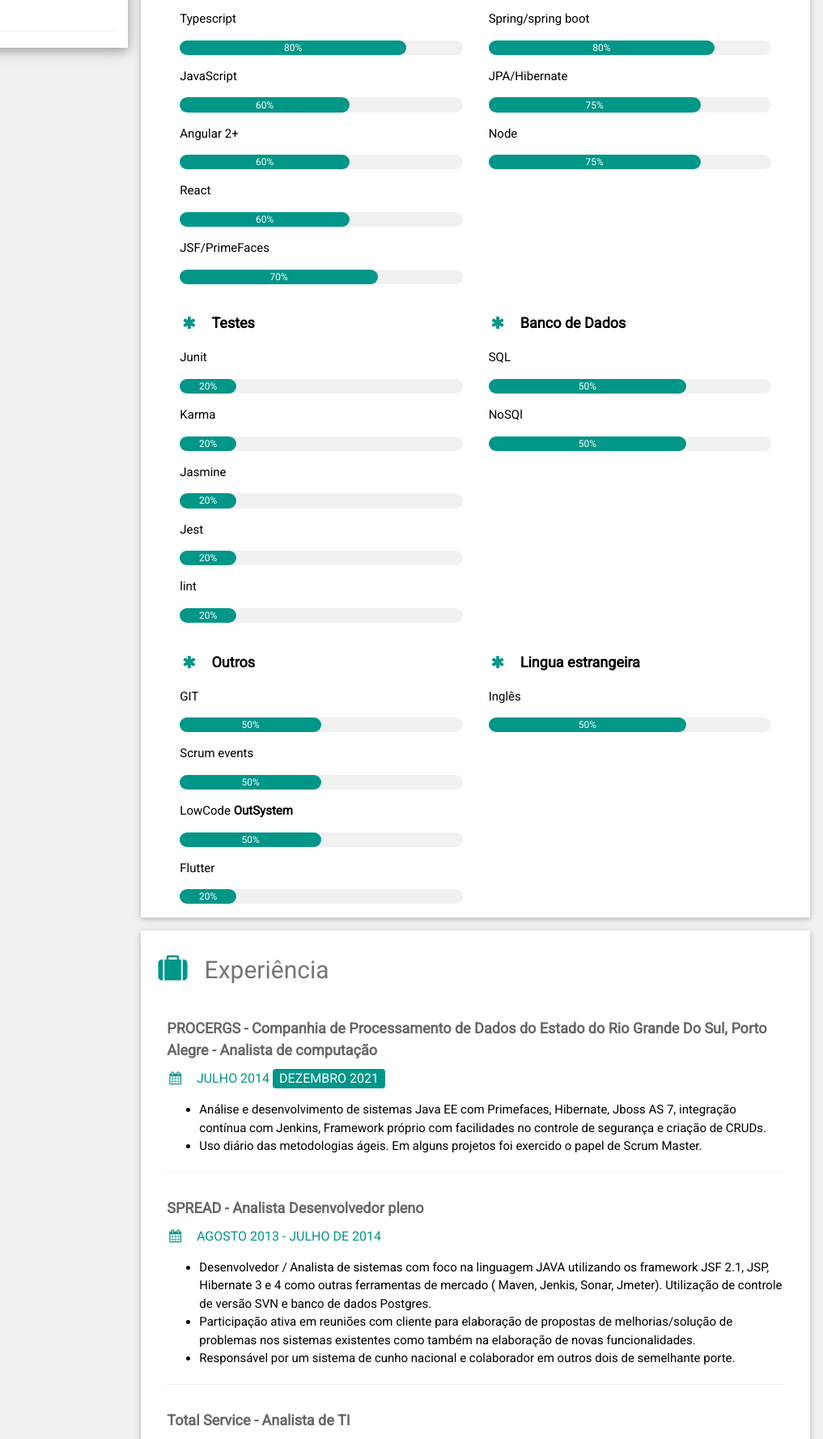
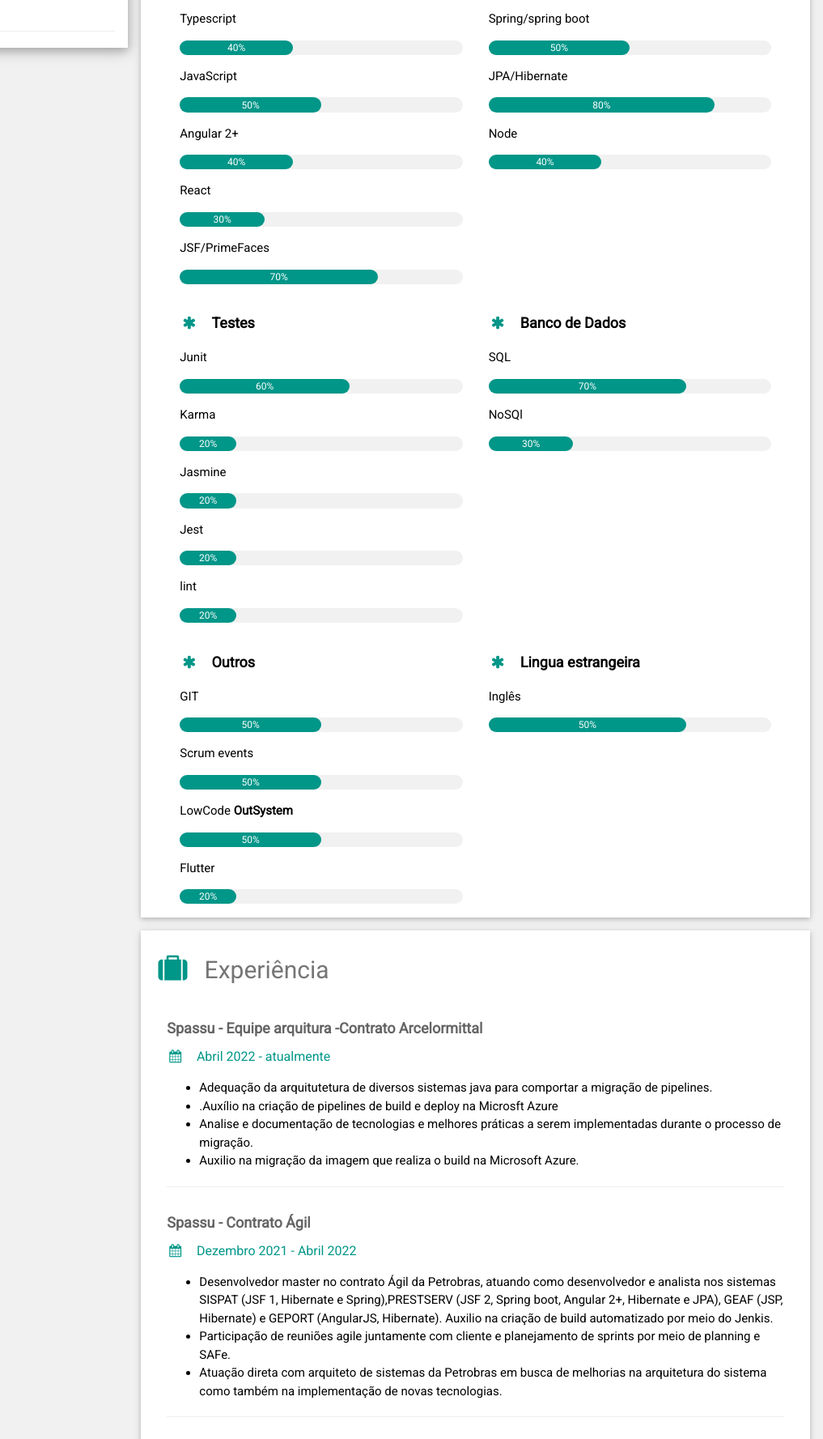
Before and after one commit to aricesar/aricesar.github.io, a plain HTML site: page curriculo - novo layout.html in a window 1280 px wide. Shown: the part 679-2456 px from the top of the page at 81% size, 263-1280 px from the left. Drawn offline with nearby package versions, Linux system fonts and the light colour scheme; files that its build step writes are made by us from their sources.

Commit message:
Update curriculo - novo layout.html
Adição das atividades da Spassu

```diff
--- a/curriculo - novo layout.html
+++ b/curriculo - novo layout.html
@@ -103,27 +103,27 @@
               <p>Html/CSS</p>
 
               <div class="w3-light-grey w3-round-xlarge w3-small">
-                <div class="w3-container w3-center w3-round-xlarge w3-teal" style="width:60%">70%</div>
+                <div class="w3-container w3-center w3-round-xlarge w3-teal" style="width:70%">70%</div>
               </div>
 
               <p>Typescript</p>
               <div class="w3-light-grey w3-round-xlarge w3-small">
-                <div class="w3-container w3-center w3-round-xlarge w3-teal" style="width:80%">80%</div>
+                <div class="w3-container w3-center w3-round-xlarge w3-teal" style="width:40%">40%</div>
               </div>
 
               <p>JavaScript</p>
               <div class="w3-light-grey w3-round-xlarge w3-small">
-                <div class="w3-container w3-center w3-round-xlarge w3-teal" style="width:60%">60%</div>
+                <div class="w3-container w3-center w3-round-xlarge w3-teal" style="width:50%">50%</div>
               </div>
 
               <p>Angular 2+</p>
               <div class="w3-light-grey w3-round-xlarge w3-small">
-                <div class="w3-container w3-center w3-round-xlarge w3-teal" style="width:60%">60%</div>
+                <div class="w3-container w3-center w3-round-xlarge w3-teal" style="width:40%">40%</div>
               </div>
 
               <p>React</p>
               <div class="w3-light-grey w3-round-xlarge w3-small">
-                <div class="w3-container w3-center w3-round-xlarge w3-teal" style="width:60%">60%</div>
+                <div class="w3-container w3-center w3-round-xlarge w3-teal" style="width:30%">30%</div>
               </div>
 
               <p>JSF/PrimeFaces</p>
@@ -151,17 +151,17 @@
 
               <p>Spring/spring boot</p>
               <div class="w3-light-grey w3-round-xlarge w3-small">
-                <div class="w3-container w3-center w3-round-xlarge w3-teal" style="width:80%">80%</div>
+                <div class="w3-container w3-center w3-round-xlarge w3-teal" style="width:50%">50%</div>
               </div>
 
               <p>JPA/Hibernate</p>
               <div class="w3-light-grey w3-round-xlarge w3-small">
-                <div class="w3-container w3-center w3-round-xlarge w3-teal" style="width:75%">75%</div>
+                <div class="w3-container w3-center w3-round-xlarge w3-teal" style="width:80%">80%</div>
               </div>
 
               <p>Node</p>
               <div class="w3-light-grey w3-round-xlarge w3-small">
-                <div class="w3-container w3-center w3-round-xlarge w3-teal" style="width:75%">75%</div>
+                <div class="w3-container w3-center w3-round-xlarge w3-teal" style="width:40%">40%</div>
               </div>
 
             </div>
@@ -178,7 +178,7 @@
 
               <p>Junit</p>
               <div class="w3-light-grey w3-round-xlarge w3-small">
-                <div class="w3-container w3-center w3-round-xlarge w3-teal" style="width:20%">20%</div>
+                <div class="w3-container w3-center w3-round-xlarge w3-teal" style="width:60%">60%</div>
               </div>
 
               <p>Karma</p>
@@ -212,12 +212,12 @@
 
               <p>SQL</p>
                 <div class="w3-light-grey w3-round-xlarge w3-small">
-                  <div class="w3-container w3-center w3-round-xlarge w3-teal" style="width:70%">50%</div>
+                  <div class="w3-container w3-center w3-round-xlarge w3-teal" style="width:70%">70%</div>
                 </div>
 
               <p>NoSQl</p>
                 <div class="w3-light-grey w3-round-xlarge w3-small">
-                  <div class="w3-container w3-center w3-round-xlarge w3-teal" style="width:70%">50%</div>
+                  <div class="w3-container w3-center w3-round-xlarge w3-teal" style="width:30%">30%</div>
                 </div>
 
             </div>
@@ -275,7 +275,42 @@
           <h2 class="w3-text-grey w3-padding-16">
             <i class="fa fa-suitcase fa-fw w3-margin-right w3-xxlarge w3-text-teal"></i>Experiência
           </h2>
-          <div class="w3-container">
+
+
+		  <div class="w3-container">
+            <h5 class="w3-opacity">
+              <b>Spassu - Equipe arquitura -Contrato Arcelormittal</b>
+            </h5>
+            <h6 class="w3-text-teal">
+              <i class="fa fa-calendar fa-fw w3-margin-right"></i>Abril 2022 - atualmente
+            </h6>
+            <ul>
+              <li>Adequação da arquitutetura de diversos sistemas java para comportar a migração de pipelines.</li>
+              <li>.Auxílio na criação de pipelines de build e deploy na Microsft Azure
+              </li>
+              <li>Analise e documentação de tecnologias e melhores práticas a serem implementadas durante o processo de migração.</li>
+			  <li>Auxilio na migração da imagem que realiza o build na Microsoft Azure.</li>
+            </ul>
+            <hr>
+          </div>
+
+		  <div class="w3-container">
+            <h5 class="w3-opacity">
+              <b>Spassu - Contrato Ágil</b>
+            </h5>
+            <h6 class="w3-text-teal">
+              <i class="fa fa-calendar fa-fw w3-margin-right"></i>Dezembro 2021 - Abril 2022
+            </h6>
+            <ul>
+              <li>Desenvolvedor master no contrato Ágil da Petrobras, atuando como desenvolvedor e analista nos sistemas SISPAT (JSF 1, Hibernate e Spring),PRESTSERV (JSF 2, Spring boot, Angular 2+, Hibernate e JPA), GEAF (JSP, Hibernate) e GEPORT (AngularJS, Hibernate). Auxilio na criação de build automatizado por meio do Jenkis.</li>
+              <li>Participação de reuniões agile juntamente com cliente e planejamento de sprints por meio de planning e SAFe.
+              </li>
+              <li>Atuação direta com arquiteto de sistemas da Petrobras em busca de melhorias na arquitetura do sistema como também na implementação de novas tecnologias.
+              </li>
+            </ul>
+            <hr>
+          </div>
+		  <div class="w3-container">
             <h5 class="w3-opacity">
               <b>PROCERGS - Companhia de Processamento de Dados do Estado do Rio Grande Do Sul, Porto Alegre - Analista
                 de computação</b>
```
